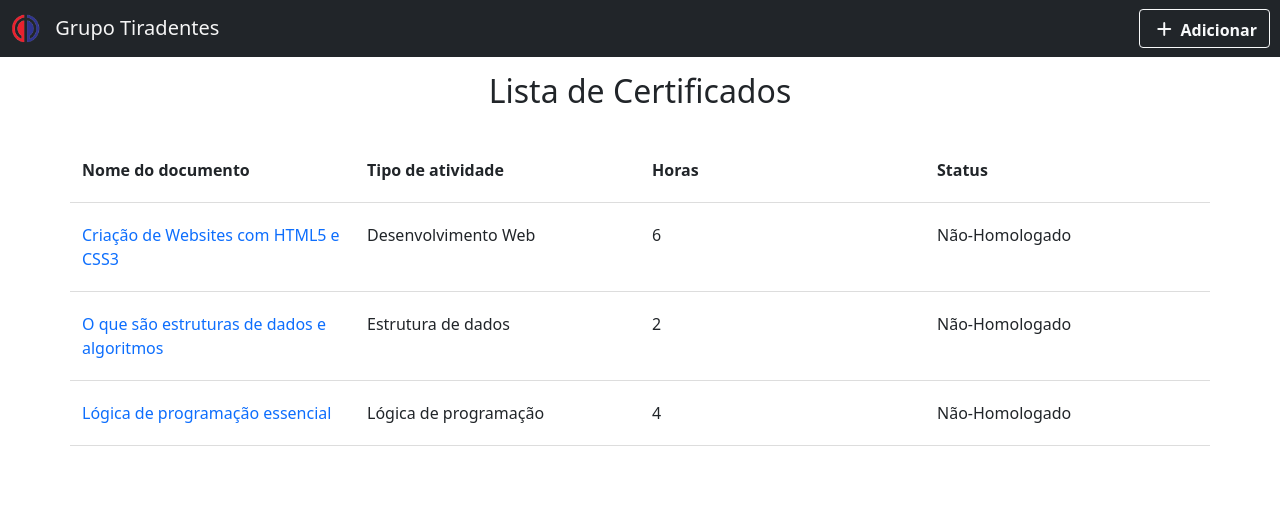
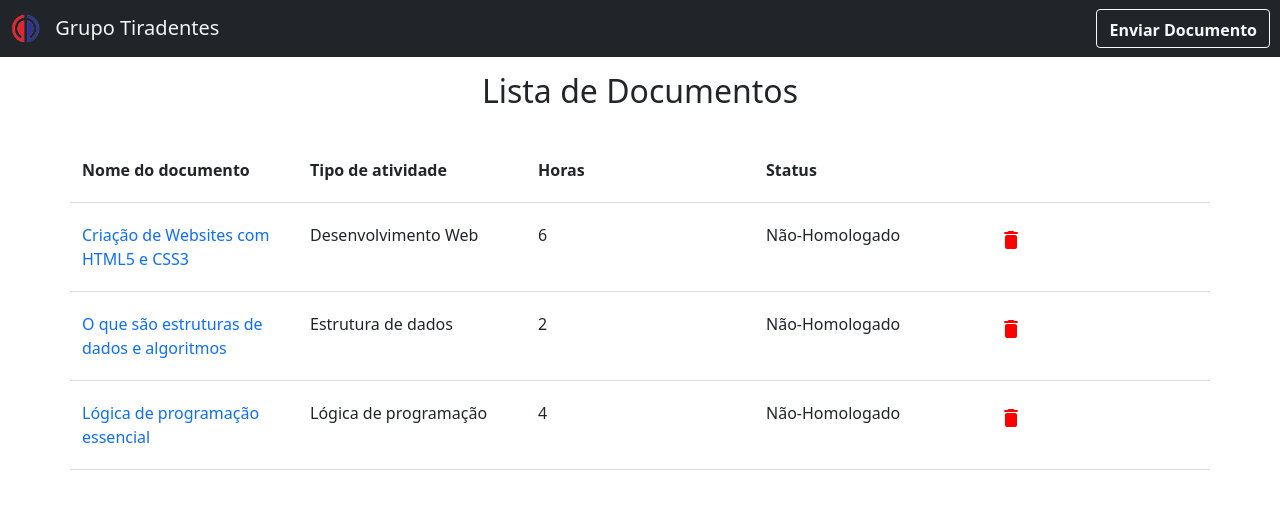
Before and after one commit to noogabe/file-manager, a PHP site: page /index.php?error=4 in a window 1280 px wide. Shown: the top 509 px of the page. Run offline with PHP 8.4, Linux system fonts and the light colour scheme; data comes from the database, SQL or seed files in the repository.

Commit message:
new function delete

```diff
--- a/css/style.css
+++ b/css/style.css
@@ -46,3 +46,8 @@ body {
 #alertError span, #alertSuccess span {
     margin-right: 10px;
 }
+
+#btn_excluir {
+    color: red;
+    max-width: 85%;
+}
--- a/index.php
+++ b/index.php
@@ -4,7 +4,7 @@
 include_once('connect.php');
 
 //$pdo->setAttribute(PDO::ATTR_ERRMODE, PDO::ERRMODE_EXCEPTION);
-$select = $pdo->query("SELECT * FROM certificados");
+$select = $pdo->query("SELECT * FROM documentos");
 
 ?>
 
@@ -25,7 +25,7 @@ $select = $pdo->query("SELECT * FROM certificados");
     <link rel='stylesheet' type='text/css' href='css/style.css' media='screen' />
     <link rel='shortcut icon' href='img/icon.png'>
 
-    <title>Certificados</title>
+    <title>Documentos</title>
 </head>
 
 <body>
@@ -47,24 +47,23 @@ $select = $pdo->query("SELECT * FROM certificados");
                 </a>
                 <form class="form-inline">
                     <button id="btn_add" type="button" class="btn btn-outline-light" data-bs-toggle="modal" data-bs-target="#modalInsert">
-                        <span class='material-icons-round align-middle'>add</span>
-                        <strong class="align-middle">Adicionar</strong>
+                        <strong class="align-middle">Enviar Documento</strong>
                     </button>
                 </form>
             </nav>
         </div>
     </header>
 
-    <!-- Modal inserir novo certificado-->
+    <!-- Modal inserir novo documento-->
     <div class="modal fade" id="modalInsert" tabindex="-1" aria-labelledby="exampleModalLabel" aria-hidden="true">
         <div class="modal-dialog">
             <div class="modal-content">
                 <div class="modal-header">
-                    <h5 class="modal-title" id="exampleModalLabel">Adicionar Novo Certificado</h5>
+                    <h5 class="modal-title" id="exampleModalLabel">Enviar Documento</h5>
                     <button type="button" class="btn-close" data-bs-dismiss="modal" aria-label="Close"></button>
                 </div>
                 <div class="modal-body">
-                    <form method="post" action="add-certificado.php" enctype="multipart/form-data">
+                    <form method="post" action="add-documento.php" enctype="multipart/form-data">
                         <!-- Campo nome do documento -->
                         <div class="form-floating mb-3">
                             <input type="text" autocomplete="off" class="text-box form-control" id="campo_nome_documento" name="nome_documento" placeholder="Nome do documento" required oninvalid="this.setCustomValidity('Ops, você esqueceu de preencher este campo.')" oninput="setCustomValidity('')">
@@ -109,16 +108,34 @@ $select = $pdo->query("SELECT * FROM certificados");
             <div id='alertError' class='alert alert-danger d-flex alert-dismissible fade show' role='alert'>
                 <span class='material-icons-round align-middle'>warning</span>
                 <div>
-                    Não foi possível adicionar este certificado!
+                    Não foi possível adicionar este documento!
                 </div>
                 <button type='button' class='btn-close' data-bs-dismiss='alert' aria-label='Close'></button>
             </div>";
-        } else if($erro == 2){
+    } else if ($erro == 2) {
         echo "
             <div id='alertSuccess' class='alert alert-success d-flex alert-dismissible fade show' role='alert'>
                 <span class='material-icons-round align-middle'>check_circle</span>
                 <div>
-                    Certificado adicionado com sucesso.
+                    Documento adicionado com sucesso.
+                </div>
+                <button type='button' class='btn-close' data-bs-dismiss='alert' aria-label='Close'></button>
+            </div>";
+    } else if ($erro == 3) {
+        echo "
+            <div id='alertSuccess' class='alert alert-success d-flex alert-dismissible fade show' role='alert'>
+                <span class='material-icons-round align-middle'>check_circle</span>
+                <div>
+                    Documento deletado com sucesso.
+                </div>
+                <button type='button' class='btn-close' data-bs-dismiss='alert' aria-label='Close'></button>
+            </div>";
+    } else if ($erro == 4) {
+        echo "
+            <div id='alertError' class='alert alert-danger d-flex alert-dismissible fade show' role='alert'>
+                <span class='material-icons-round align-middle'>warning</span>
+                <div>
+                    Não foi possível deletar este documento!
                 </div>
                 <button type='button' class='btn-close' data-bs-dismiss='alert' aria-label='Close'></button>
             </div>";
@@ -126,7 +143,7 @@ $select = $pdo->query("SELECT * FROM certificados");
 
     ?>
 
-    <legend id="title" class="title h2 text-center">Lista de Certificados</legend>
+    <legend id="title" class="title h2 text-center">Lista de Documentos</legend>
 
     <!-- Início da grid -->
 
@@ -153,20 +170,24 @@ $select = $pdo->query("SELECT * FROM certificados");
                     Status
                 </div>
             </div>
+            <div class="col">
+                &nbsp;
+            </div>
         </div>
         <?php
 
         /* Se o valor booleano de status_documento for 1 então Homologado, senão Não-Homologado */
+        $tag_de_contagem = 0;
         while ($row = $select->fetch(PDO::FETCH_OBJ)) {
             if ($row->status_documento === '1') $status = "Homologado";
             else $status = "Não-Homologado";
 
         ?>
-            <!-- Exibe os certificados cadastrados e na coluna nome_documento exibe um link
+            <!-- Exibe os documento cadastrados e na coluna nome_documento exibe um link
                 com o caminho para fazer download do documento -->
             <div class="row text-left">
                 <div class="col">
-                    <a href="arquivos/<?php echo (urlencode($row->id_certificado)); ?>/<?php echo (urlencode($row->file_nome)); ?>"><?php echo ($row->nome_documento); ?></a>
+                    <a href="arquivos/<?php echo (urlencode($row->id_documento)); ?>/<?php echo (urlencode($row->file_nome)); ?>"><?php echo ($row->nome_documento); ?></a>
                 </div>
                 <div class="col">
                     <?php echo ($row->tipo_atividade); ?>
@@ -177,7 +198,19 @@ $select = $pdo->query("SELECT * FROM certificados");
                 <div class="col">
                     <?php echo ($status); ?>
                 </div>
+                <div class="col">
+                    <form method="post" action="delete-documento.php">
+                        <button id="btn_excluir" name="btn_excluir" type="submit" class="btn btn-link p-1" value="<?php echo ($tag_de_contagem); ?>">
+                            <span class="material-icons-round">delete</span>
+                        </button>
+
+                        <!-- Armazenando o id_documento  -->
+                        <input type="hidden" name="id_documento[]" value='<?php echo ($row->id_documento); ?>'>
+                    </form>
                 </div>
+            </div>
+
+
 
         <?php } ?>
 
@@ -186,12 +219,11 @@ $select = $pdo->query("SELECT * FROM certificados");
 
     <script>
         /* Faz os alertas desaparecerem automaticamente após 5 segundos */
-        $(document).ready(function(){
-            setTimeout(function(){
+        $(document).ready(function() {
+            setTimeout(function() {
                 $('.alert').alert('close');
             }, 5000);
         });
-
     </script>
 
     <!-- Bootstrap Bundle with Popper -->
```
Also changed, not shown: add-documento.php (added, +51 -0 lines), delete-documento.php (added, +47 -0 lines), mundojix.sql (+11 -11 lines). Lines whose indentation alone changed are shown as unchanged.
